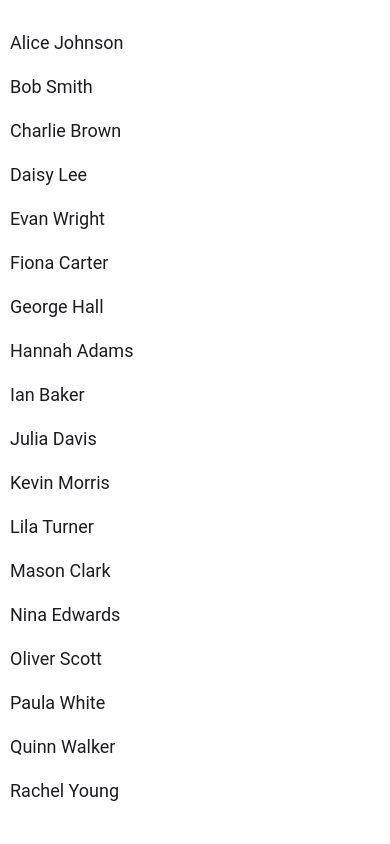
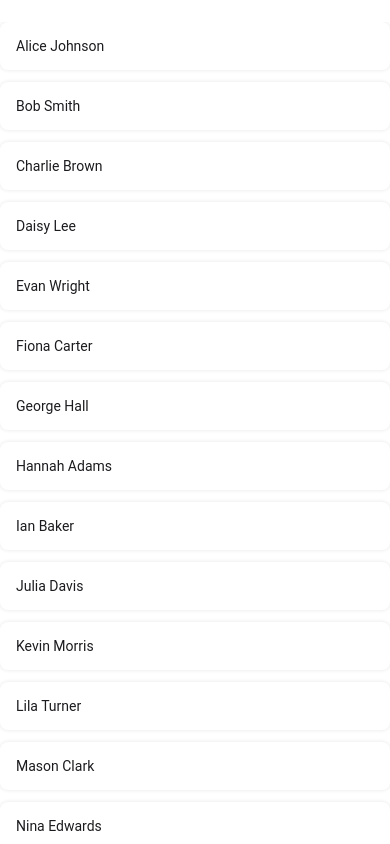
Before and after one commit to Chamathka01/FlatList_Navigation, a React Native app in the folder FLATLISTAPP/: screen / in a window 390 px wide. Built offline with nearby package versions, Linux system fonts and the light colour scheme.

Commit message:
Created profile

```diff
--- a/FLATLISTAPP/components/StudentList.js
+++ b/FLATLISTAPP/components/StudentList.js
@@ -7,7 +7,7 @@ export default function StudentList(){
       <FlatList
         data={students}
         keyExtractor={item=>item.id}
-        renderItem={({item}) => <Text style={styles.item}>{item.name}</Text>}
+        renderItem={({item}) => <Text style={styles.card}>{item.name}</Text>}
       />
     </View>
   );
@@ -17,6 +17,7 @@ const styles = StyleSheet.create({
     container: {
       flex: 1,
       paddingTop: 22,
+      backgroundColor: '#fff',
     },
     item: {
       padding: 10,
```
Also changed, not shown: FLATLISTAPP/components/Profile.js (added, +7 -0 lines).
